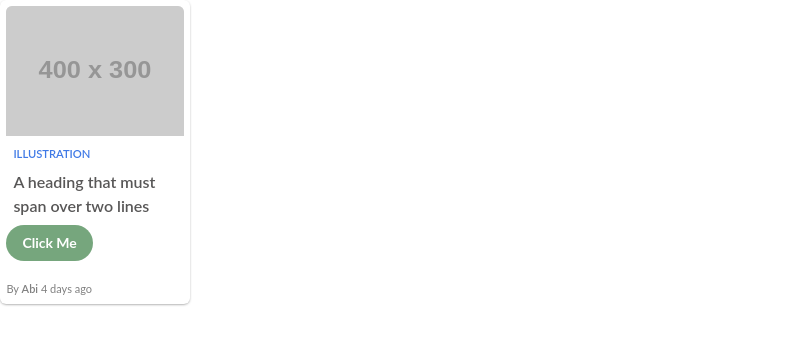
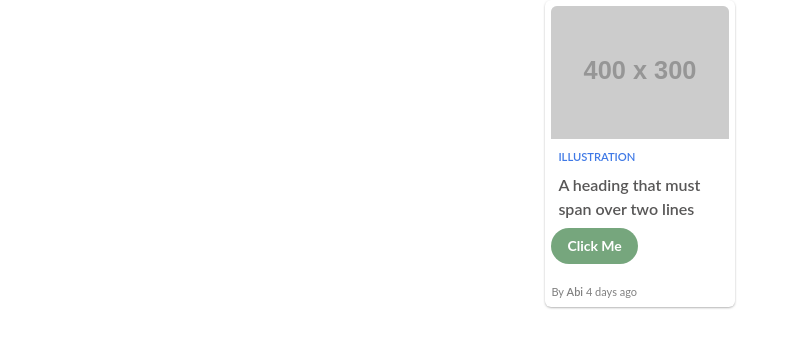
Before and after one commit to frederickbosavass/landing-semillero, a plain HTML site: page src/components/HU-00-esteban/HU-00-esteban.html in a window 1280 px wide. Shown: the whole page, without its empty margins (0-799 px from the left). Drawn offline with Linux system fonts and the light colour scheme; placeholder pictures from the web are drawn by us.

Commit message:
fix: The card is centered and the image border is removed.

```diff
--- a/src/components/HU-00-esteban/HU-00-esteban.scss
+++ b/src/components/HU-00-esteban/HU-00-esteban.scss
@@ -2,6 +2,11 @@ $componentSpecificName: "card-esteban";
 
 .#{$theme} {
     .#{$component}-#{$componentSpecificName} {
+
+        .main-card{
+            display: flex;
+            justify-content: center;
+        }
 
         .card {
             width: 190px;
@@ -13,7 +18,6 @@ $componentSpecificName: "card-esteban";
         .card-image {
             background-color: rgb(236, 236, 236);
             width: 100%;
-            height: 130px;
             border-radius: 6px 6px 0 0;
         }
 
```
Also changed, not shown: src/css/main.css.
